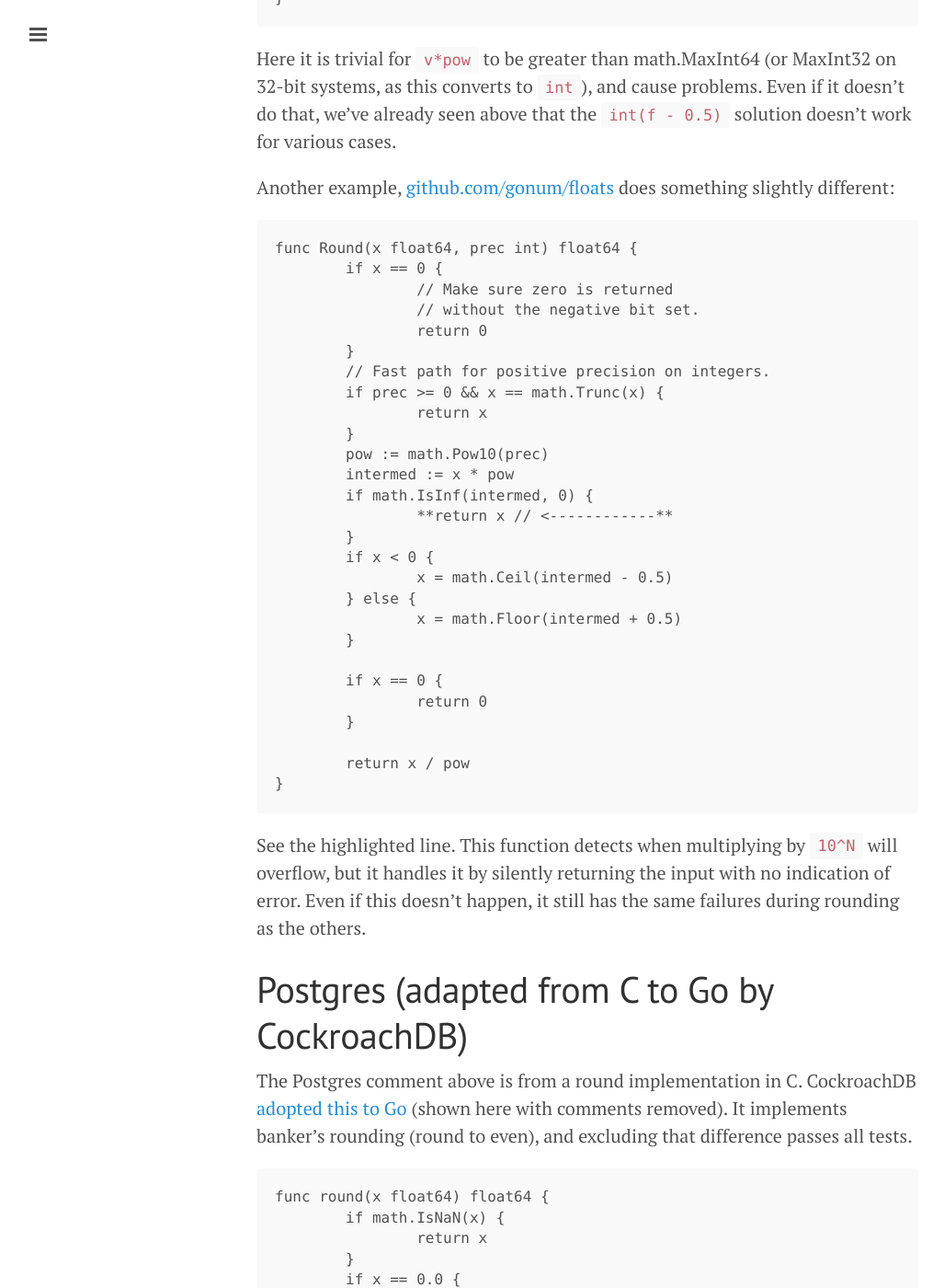
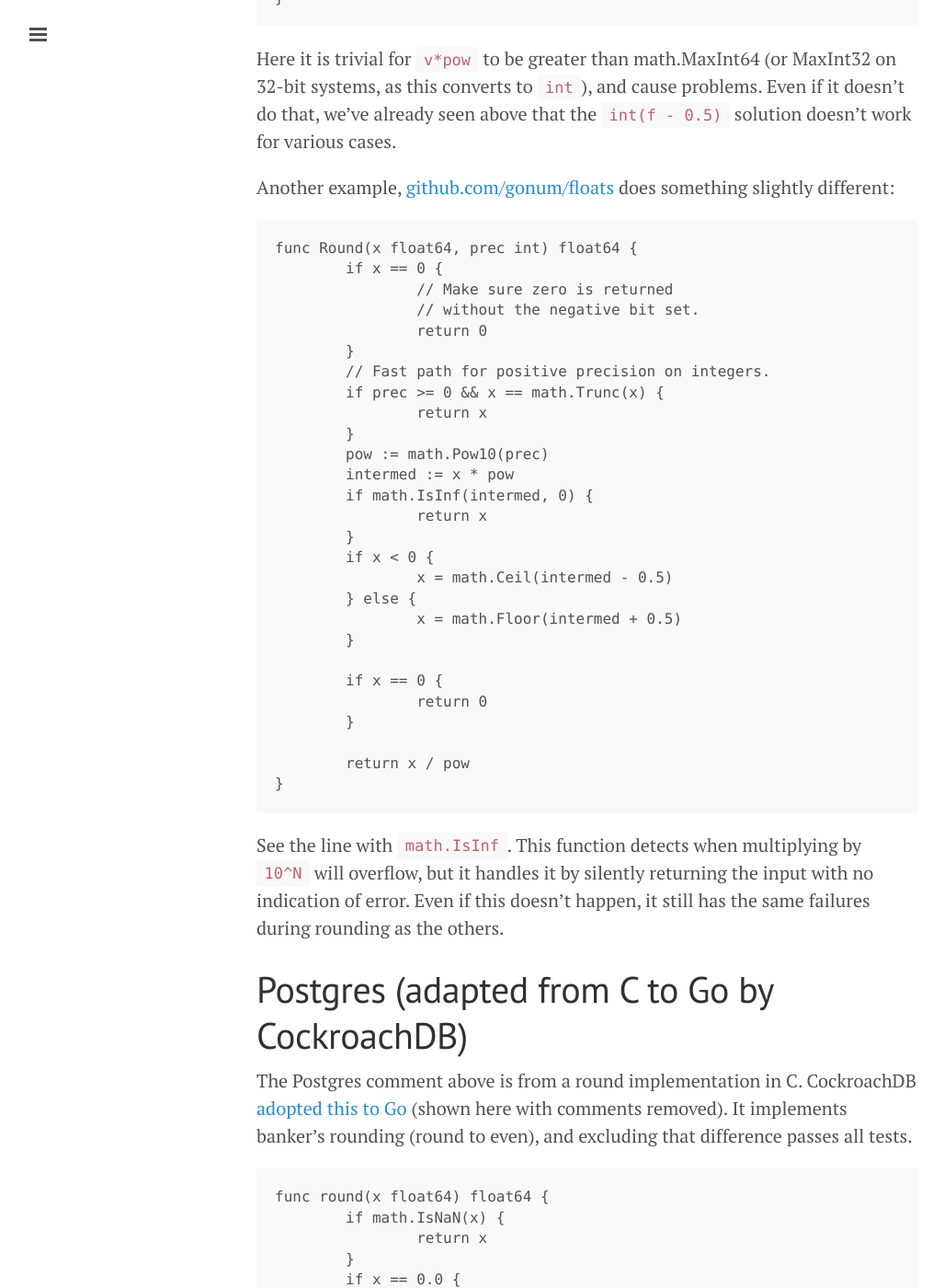
Before and after one commit to mjibson/mjibson.github.io, a Jekyll site: the page built from _posts/2017-07-01-rounding.md, in a window 1280 px wide and 1400 px high, scrolled down 5819 px. Shown: the whole window at 92% size, without its empty margins (1-1028 px from the left). Built offline with Jekyll 4.4.1, drawn with Linux system fonts in a browser that asks for light colours.

Commit message:
remove the highlight

````diff
--- a/_posts/2017-07-01-rounding.md
+++ b/_posts/2017-07-01-rounding.md
@@ -199,7 +199,7 @@ func Round(x float64, prec int) float64 {
 	pow := math.Pow10(prec)
 	intermed := x * pow
 	if math.IsInf(intermed, 0) {
-		**return x // <------------**
+		return x
 	}
 	if x < 0 {
 		x = math.Ceil(intermed - 0.5)
@@ -215,7 +215,7 @@ func Round(x float64, prec int) float64 {
 }
 ```
 
-See the highlighted line. This function detects when multiplying by `10^N` will overflow, but it handles it by silently returning the input with no indication of error. Even if this doesn't happen, it still has the same failures during rounding as the others.
+See the line with `math.IsInf`. This function detects when multiplying by `10^N` will overflow, but it handles it by silently returning the input with no indication of error. Even if this doesn't happen, it still has the same failures during rounding as the others.
 
 # Postgres (adapted from C to Go by CockroachDB)
 
````
